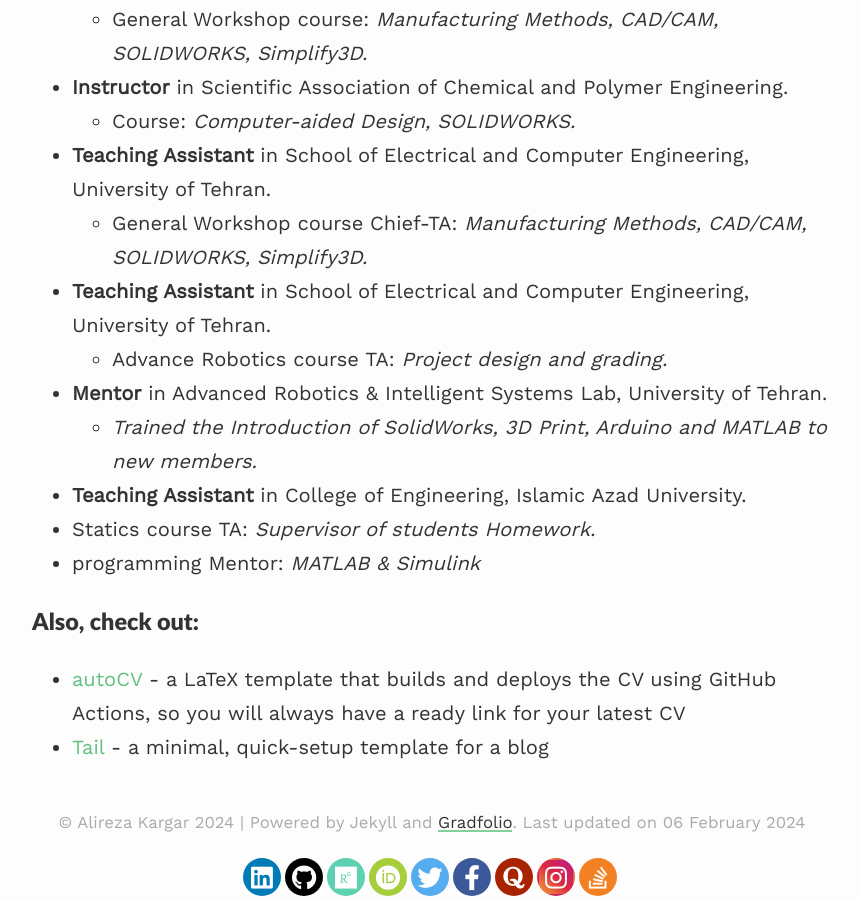
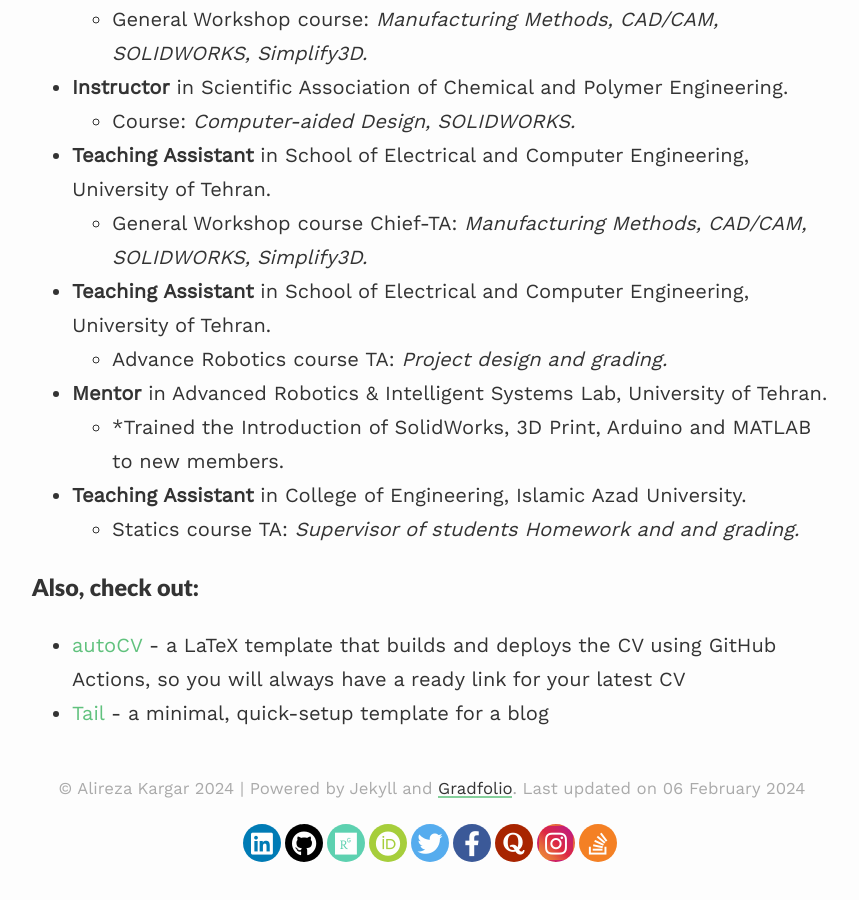
Before and after one commit to alireza-kargar/alireza-kargar.github.io, a Jekyll site: the page built from index.md, in a window 1280 px wide and 900 px high, scrolled down 2276 px. Shown: the whole window, without its empty margins (208-1067 px from the left). Built offline with Jekyll 4.4.1, drawn with Linux system fonts in a browser that asks for light colours; nearby versions of some CDN libraries; after the commit the page ends 3142 px from its top, so only the background shows below that.

Commit message:
text eddit

```diff
--- a/index.md
+++ b/index.md
@@ -64,12 +64,10 @@ Product and System design, Computer-aided design and manufacturing , Service Rob
   - Advance Robotics course TA: *Project design and grading.*
 
 - **Mentor** in Advanced Robotics & Intelligent Systems Lab, University of Tehran.
-  - *Trained the Introduction of SolidWorks, 3D Print, Arduino and MATLAB to new members.*
+  - *Trained the Introduction of SolidWorks, 3D Print, Arduino and MATLAB to new members.
 
 - **Teaching Assistant** in College of Engineering, Islamic Azad University.
- - Statics course TA: *Supervisor of students Homework.*
- - programming Mentor: *MATLAB & Simulink*
-
+  - Statics course TA: *Supervisor of students Homework and  and grading.*
 
 
 ### Also, check out:
```
